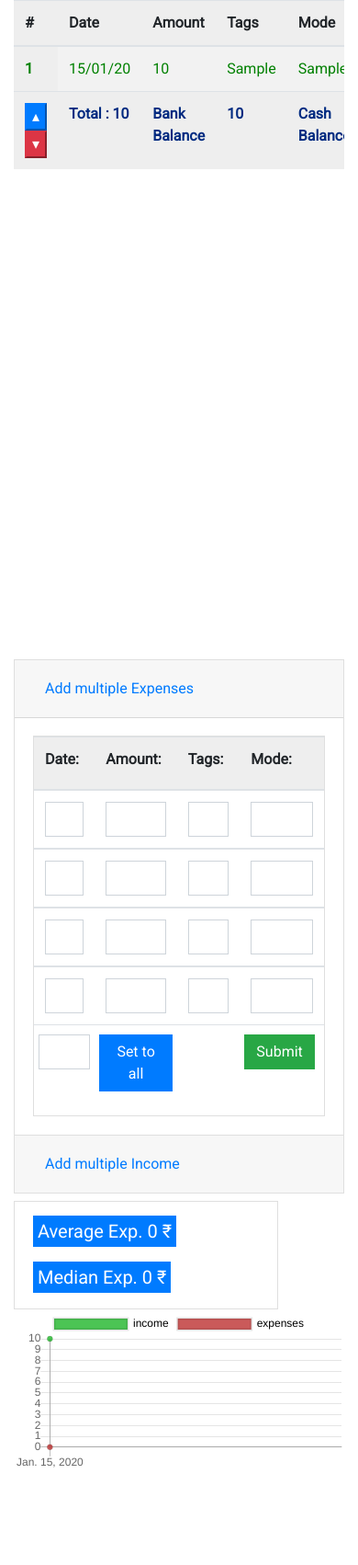
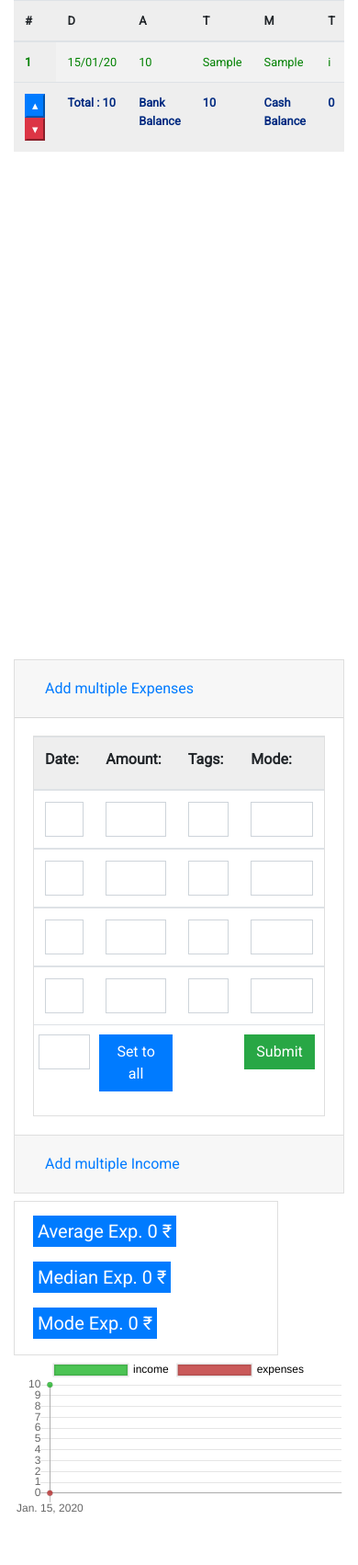
Before and after one commit to siddheshkand/expenses, a Django app: page / in a window 390 px wide. Shown: the part 48-1750 px from the top of the page at 92% size. Before the commit the page ends 1700 px from the top, so only its background shows below. Run offline with Django 3.2, Linux system fonts and the light colour scheme; the first user in the database is signed in; tables that the repository leaves empty hold one stand-in row (Sample ...); some libraries are stand-ins or nearby versions.

Commit message:
mobile ui

```diff
--- a/home/templates/home/home.html
+++ b/home/templates/home/home.html
@@ -39,6 +39,13 @@
         th {
             background: #eee;
         }
+
+        @media only screen and (max-width: 768px) {
+            .tableFixHead {
+                font-size: .8rem;
+            }
+        }
+
     </style>
 {% endblock style %}
 {% block content %}
@@ -50,11 +57,11 @@
                     <thead>
                     <tr>
                         <th scope="col">#</th>
-                        <th scope="col">Date</th>
-                        <th scope="col">Amount</th>
-                        <th scope="col">Tags</th>
-                        <th scope="col">Mode</th>
-                        <th scope="col">Type</th>
+                        <th scope="col">D</th>
+                        <th scope="col">A</th>
+                        <th scope="col">T</th>
+                        <th scope="col">M</th>
+                        <th scope="col">T</th>
                     </tr>
                     </thead>
                     <tbody>
@@ -238,6 +245,12 @@
                             style="display: inline;padding: 5px">Median
                             Exp.
                             {{ stats.daily_expenses_median }} ₹</h5>
+                        <br>
+                        <br>
+                        <h5 class="card-title btn-primary"
+                            style="display: inline;padding: 5px">Mode
+                            Exp.
+                            {{ stats.daily_expenses_mode }} ₹</h5>
                     </div>
                 </div>
             </div>
```
